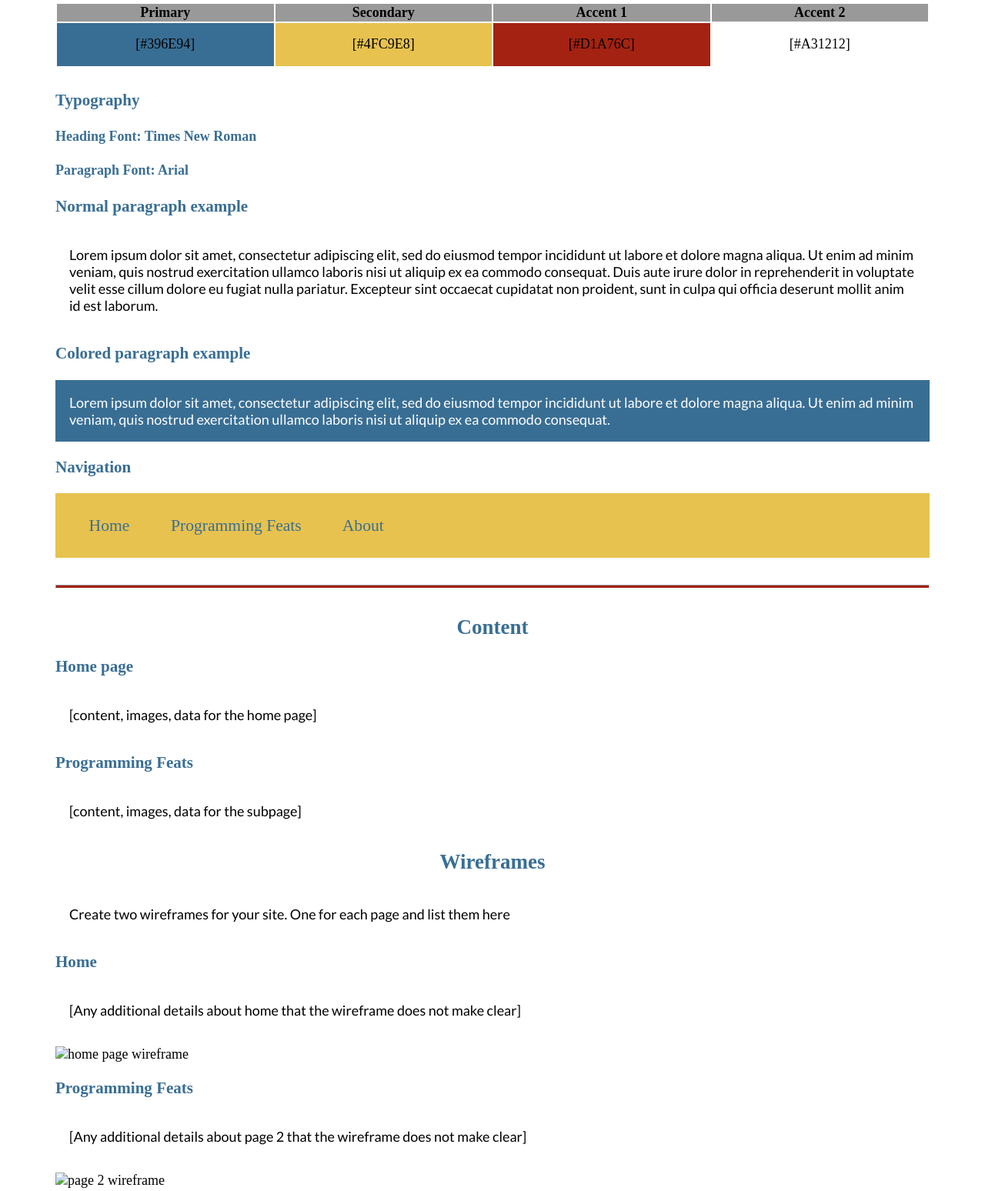
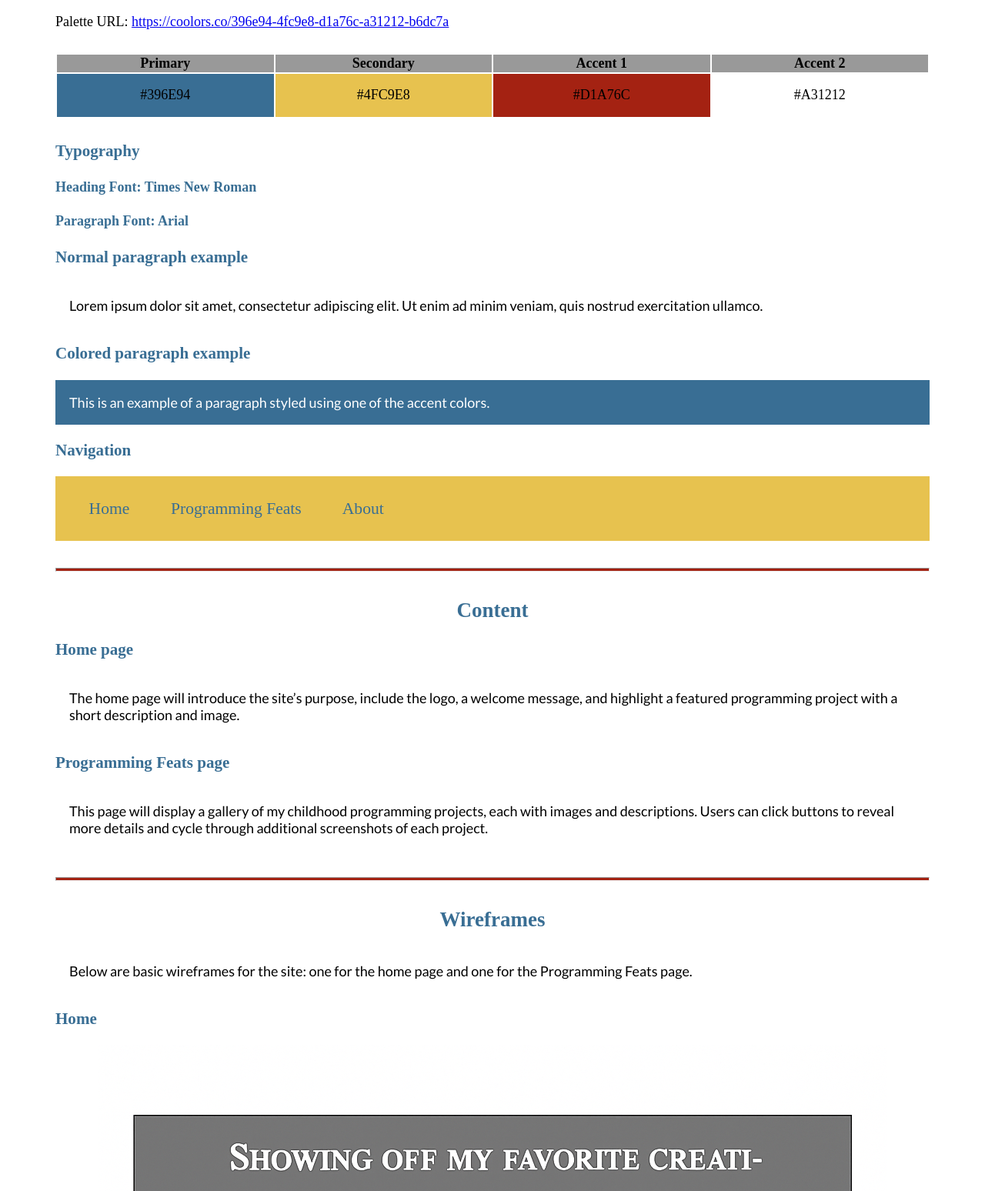
Before and after one commit to zeekster3/wdd131, a plain HTML site: page website-temp-name/site-plan.html in a window 1280 px wide. Shown: the part 1206-2754 px from the top of the page at 77% size. Drawn offline with Linux system fonts and the light colour scheme; files that its build step writes are made by us from their sources; a web font is replaced by a local one.

Commit message:
deleted:    website-temp-name/about.html 	deleted:    website-temp-name/home.html 	new file:   website-temp-name/images/image1.png 	new file:   website-temp-name/images/image2.png 	deleted:    website-temp-name/programming-feats.html 	modified:   website-temp-name/site-plan.html

```diff
--- a/website-temp-name/site-plan.html
+++ b/website-temp-name/site-plan.html
@@ -2,7 +2,7 @@
 <html lang="en-us">
 <head>
   <meta charset="utf-8" />
-		<title>Site Plan</title>
+  <title>Game Gallery Site Plan</title>
   <link type="text/css" rel="stylesheet" href="site-plan.css" />
 </head>
 
@@ -11,44 +11,32 @@
     <h1>Game Gallery Site Plan</h1>
     <h2>Isaac Tenney</h2>
     <h2>WDD 131</h2>
-			<!-- In the header above, add the name or your site, your name and class number. For example if you are in section 3 you would put WDD 131.03 -->
   </header>
   <main>
-			<!-- ------------------------Steps 2-3------------------------------ -->
     <hr />
     <h2>Overview</h2>
     <h3>Purpose</h3>
-			<p>Framing programming accomplishments from my childhood</p>
-			<!-- change this -->
+    <p>To showcase and preserve unique programming projects and game-related creations from my childhood, as a portfolio piece and personal archive.</p>
 
     <h3>Audience</h3>
-			<p>Friends, Family, and Colleagues</p>
-			<!-- change this -->
+    <p>Friends and family who want to see my creative work, colleagues who are curious about my past programming projects, and potential employers who want to see my initiative and creativity beyond formal education.</p>
 
     <h3>Dynamic elements</h3>
-			<p>Will hold a short summary of what was made in addition to being able to cycle through them with a button</p>
-			<!-- change this -->
+    <p>I will use JavaScript to create a gallery carousel where users can cycle through screenshots of my programming feats. There will also be interactive buttons to reveal additional project details dynamically.</p>
 
     <hr />
     <h2>Branding</h2>
     <h3>Website Logo</h3>
-			<!-- Replace this with some sort of logo for your site.  A logo can be as simple as the name of your site in a nice font :) -->
     <img src="images/Achievements.png" alt="Logo image" />
+
     <hr />
     <h2>Style Guide</h2>
 
-			<!-- ------------------------Steps 4-8------------------------------ -->
-
     <h3>Color Palette</h3>
-			<!--  The colors you choose for a website are one of the most important decisions you will make. Follow the instructions on the activity in iLearn then return and replace the color codes below with the hex color codes (the 6 digit numbers that show at the bottom of each color) for the colors you have chosen below.  You should have at least 2 colors but do not have to fill in all 4 if you do not need them.  -->
-
-			<!-- Copy and paste the URL to your finished palette below Make sure to paste it into both spots -->
     Palette URL:
-			<a
-				href="https://coolors.co/396e94-4fc9e8-d1a76c-a31212-b6dc7a"
-				target="_blank"
-				>https://coolors.co/396e94-4fc9e8-d1a76c-a31212-b6dc7a</a
-			>
+    <a href="https://coolors.co/396e94-4fc9e8-d1a76c-a31212-b6dc7a" target="_blank">
+      https://coolors.co/396e94-4fc9e8-d1a76c-a31212-b6dc7a
+    </a>
 
     <table class="colors">
       <tbody>
@@ -58,82 +46,48 @@
           <th>Accent 1</th>
           <th>Accent 2</th>
         </tr>
-					<!-- Replace the numbers in the boxes below with your hex color codes. Then switch to the site-plan.css file and change your colors there as well. -->
         <tr>
-						<td class="primary">[#396E94]</td>
-						<td class="secondary">[#4FC9E8]</td>
-						<td class="accent1">[#D1A76C]</td>
-						<td class="accent2">[#A31212]</td>
+          <td class="primary">#396E94</td>
+          <td class="secondary">#4FC9E8</td>
+          <td class="accent1">#D1A76C</td>
+          <td class="accent2">#A31212</td>
         </tr>
       </tbody>
     </table>
 
-			<!-- ------------------------Step 9------------------------------ -->
+    <h3>Typography</h3>
+    <h4>Heading Font: Times New Roman</h4>
+    <h4>Paragraph Font: Arial</h4>
+    <h3>Normal paragraph example</h3>
+    <p>Lorem ipsum dolor sit amet, consectetur adipiscing elit. Ut enim ad minim veniam, quis nostrud exercitation ullamco.</p>
 
-			<h3>Typography</h3>
-			<!-- Choose a font for your paragraphs (body copy) and headlines. What font(s) have you chosen? Why did you choose what you did?  Make sure to review the list of web safe fonts at W3Schools.org as a starting point.  Think also about which of your colors above you might use for background and font colors. -->
-
-			<h4>
-				Heading Font: Times New Roman
-				<!-- change this -->
-			</h4>
-			<h4>
-				Paragraph Font: Arial
-				<!-- change this -->
-			</h4>
-			<h3>Normal paragraph example</h3>
-			<p>
-				Lorem ipsum dolor sit amet, consectetur adipiscing elit, sed do eiusmod
-				tempor incididunt ut labore et dolore magna aliqua. Ut enim ad minim
-				veniam, quis nostrud exercitation ullamco laboris nisi ut aliquip ex ea
-				commodo consequat. Duis aute irure dolor in reprehenderit in voluptate
-				velit esse cillum dolore eu fugiat nulla pariatur. Excepteur sint
-				occaecat cupidatat non proident, sunt in culpa qui officia deserunt
-				mollit anim id est laborum.
-			</p>
     <h3>Colored paragraph example</h3>
-			<p class="colored">
-				Lorem ipsum dolor sit amet, consectetur adipiscing elit, sed do eiusmod
-				tempor incididunt ut labore et dolore magna aliqua. Ut enim ad minim
-				veniam, quis nostrud exercitation ullamco laboris nisi ut aliquip ex ea
-				commodo consequat.
-			</p>
-
-			<!-- ------------------------Step 10------------------------------ -->
+    <p class="colored">This is an example of a paragraph styled using one of the accent colors.</p>
 
     <h3>Navigation</h3>
-			<!-- Think about how you want your navigation bar to look. In the site-plan.css file change the colors to your colors to get the look you desire. -->
     <nav>
       <a href="#">Home</a>
       <a href="#">Programming Feats</a>
       <a href="#">About</a>
     </nav>
+
     <hr />
-
     <h2>Content</h2>
     <h3>Home page</h3>
-			<p>[content, images, data for the home page]</p>
-			<h3>Programming Feats</h3>
-			<p>[content, images, data for the subpage]</p>
+    <p>The home page will introduce the site’s purpose, include the logo, a welcome message, and highlight a featured programming project with a short description and image.</p>
+
+    <h3>Programming Feats page</h3>
+    <p>This page will display a gallery of my childhood programming projects, each with images and descriptions. Users can click buttons to reveal more details and cycle through additional screenshots of each project.</p>
+
+    <hr />
     <h2>Wireframes</h2>
-			<p>
-				Create two wireframes for your site. One for each page and list them
-				here
-			</p>
+    <p>Below are basic wireframes for the site: one for the home page and one for the Programming Feats page.</p>
 
     <h3>Home</h3>
-			<p>
-				[Any additional details about home that the wireframe does not make
-				clear]
-			</p>
-			<img src="#" alt="home page wireframe" />
+    <img src="images/image1.png" alt="Home page wireframe" />
 
     <h3>Programming Feats</h3>
-			<p>
-				[Any additional details about page 2 that the wireframe does not make
-				clear]
-			</p>
-			<img src="#" alt="page 2 wireframe" />
+    <img src="images/image2.png" alt="Programming Feats page wireframe" />
   </main>
 </body>
 </html>
```
Also changed, not shown: website-temp-name/about.html (deleted), website-temp-name/home.html (deleted), website-temp-name/images/image1.png (added), website-temp-name/images/image2.png (added), website-temp-name/programming-feats.html (deleted). Lines whose indentation alone changed are shown as unchanged.
